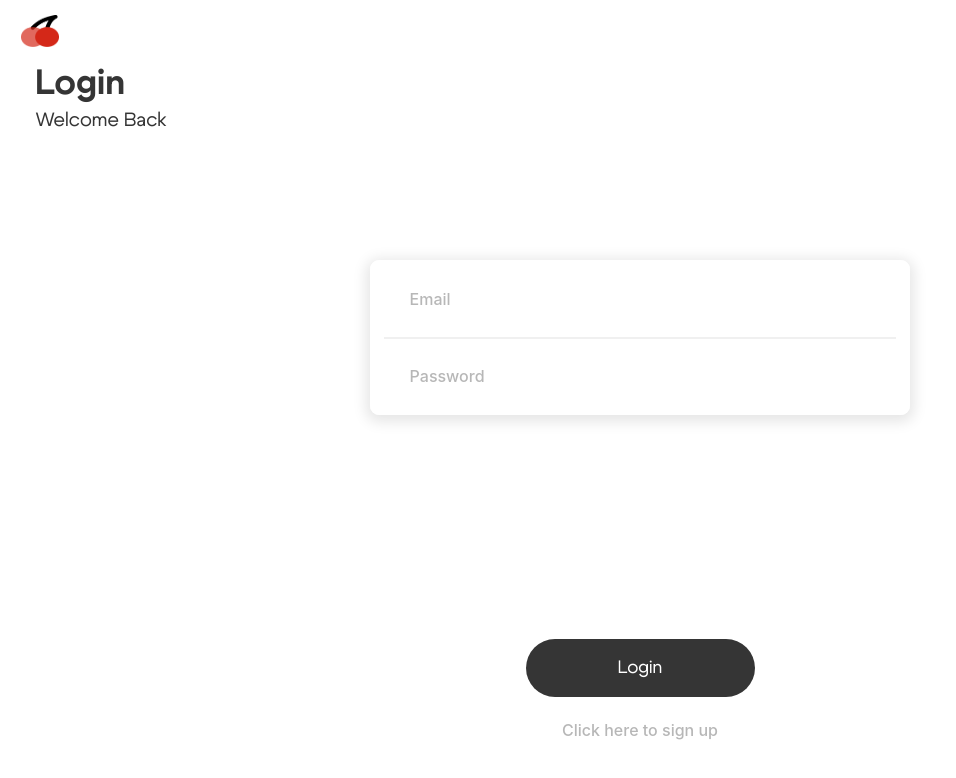
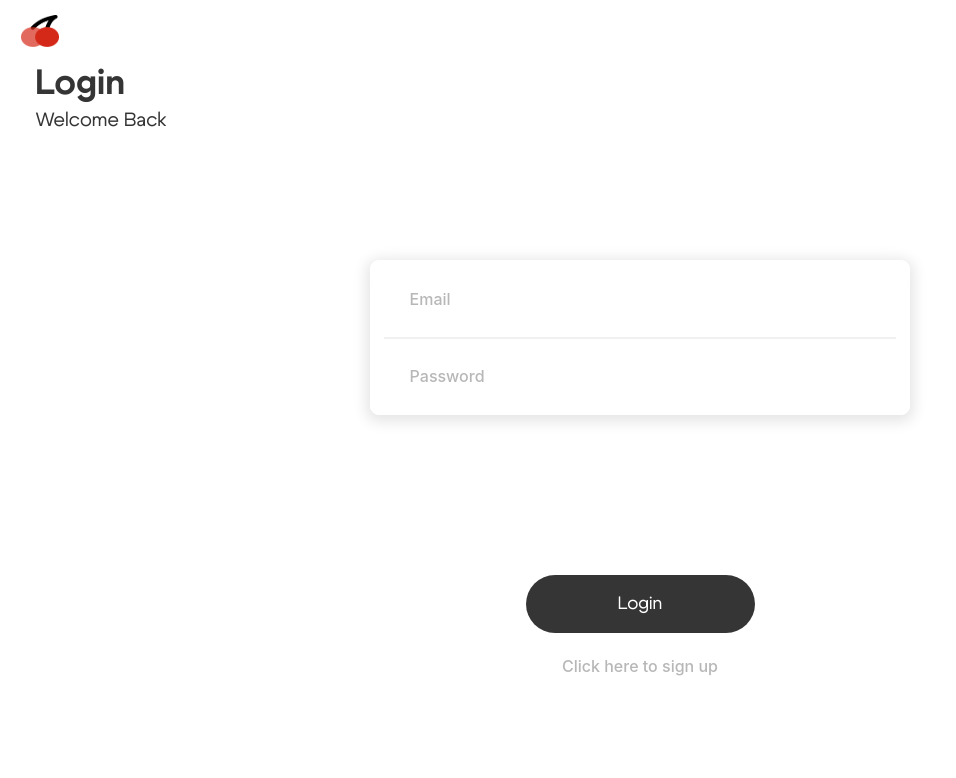
Before and after one commit to GEN-AI-CHERI/CHERI-FRONT, a React (Create React App) app: page /login in a window 1280 px wide. Shown: the top 778 px of the page, without its empty margins (0-956 px from the left). Built offline with nearby package versions, Linux system fonts and the light colour scheme; no server answers.

Commit message:
✨ 로그인, 마이페이지 api 연결

```diff
--- a/src/api/member.js
+++ b/src/api/members.js
@@ -1,5 +1,6 @@
 import client from "./client";
 
+//회원가입
 export const postSignUp = async (email, password) => {
   try {
     const res = await client.post("members/signup", {
@@ -13,6 +14,7 @@ export const postSignUp = async (email, password) => {
   }
 };
 
+//로그인
 export const postSignIn = async (email, password) => {
   try {
     const res = await client.post("members/signin", {
@@ -20,7 +22,20 @@ export const postSignIn = async (email, password) => {
       password: password,
     });
 
+    return res.data;
+  } catch (err) {
+    console.log(err);
+    throw err;
+  }
+};
+
+//본인 정보 조회
+export const getMyInfo = async () => {
+  try {
+    const res = await client.get("members/me");
     console.log(res);
+
+    return res.data;
   } catch (err) {
     console.log(err);
   }
--- a/src/pages/LoginPage.js
+++ b/src/pages/LoginPage.js
@@ -3,22 +3,35 @@ import PlainHeader from "../components/PlainHeder";
 import { styled } from "styled-components";
 import { useNavigate } from "react-router-dom";
 import { useState } from "react";
-import { postSignIn } from "../api/member";
+import { postSignIn } from "../api/members";
 const LoginPage = () => {
   const navigate = useNavigate();
   const [inputs, setInputs] = useState({
     email: "",
     password: "",
   });
+  const [isError, setIsError] = useState(false);
   const { email, password } = inputs;
-  const handleLogin = () => {
+
+  const showErrMsg = () => {
+    setIsError(true);
+  };
+  const handleLogin = async () => {
     if (email && password) {
-      postSignIn(email, password);
+      try {
+        const data = await postSignIn(email, password);
+        localStorage.setItem("cheritoken", data.access_token);
+        navigate("/main");
+
         setInputs({ email: "", password: "" });
+      } catch (err) {
+        showErrMsg();
+      }
     }
   };
 
   const handleChange = (e) => {
+    setIsError(false);
     const { name, value } = e.target;
     setInputs({ ...inputs, [name]: value });
   };
@@ -47,7 +60,10 @@ const LoginPage = () => {
           autoComplete="off"
         />
       </Form>
-
+      {isError && (
+        <div className="invalidMsg">*Your email or password is not valid</div>
+      )}
+      <div className="bottom">
         <Btn onClick={handleLogin}>Login</Btn>
         <div
           className="toSignup"
@@ -56,6 +72,7 @@ const LoginPage = () => {
           }}
         >
           Click here to sign up
+        </div>
       </div>
     </Wrapper>
   );
@@ -68,6 +85,18 @@ const Wrapper = styled.div`
   flex-direction: column;
   justify-content: center;
   align-items: center;
+  .invalidMsg {
+    width: 80%;
+    @media (min-width: 768px) {
+      max-width: 40%;
+    }
+    padding-left: 20px;
+    margin-top: 12px;
+    color: #d90000;
+    font-family: Inter;
+    font-size: 0.9rem;
+    font-weight: 400;
+  }
   .title {
     color: #353535;
     font-size: 2.2rem;
@@ -113,7 +142,6 @@ const Form = styled.form`
     max-width: 40%;
   }
   height: 8rem;
-  margin-bottom: 4rem;
   flex-shrink: 0;
   display: flex;
   flex-direction: column;
--- a/src/pages/MyPage.js
+++ b/src/pages/MyPage.js
@@ -1,13 +1,21 @@
-import React from "react";
+import React, { useEffect } from "react";
 import backBtn from "../assets/mypage/backBtn.png";
 import { styled } from "styled-components";
 import MyInfo from "../components/MyPage/MyInfo";
 import ScrapCarousel from "../components/MyPage/ScrapCarousel";
 import Item from "../components/MyPage/Item";
 import { useNavigate } from "react-router-dom";
+import { getMyInfo } from "../api/members";
 const MyPage = () => {
   const isLogin = true;
   const navigate = useNavigate();
+
+  const getMyInfoData = async () => {
+    const res = await getMyInfo();
+  };
+  useEffect(() => {
+    const data = getMyInfoData();
+  }, []);
   return (
     <>
       <Back
```
Lines whose indentation alone changed are shown as unchanged.
